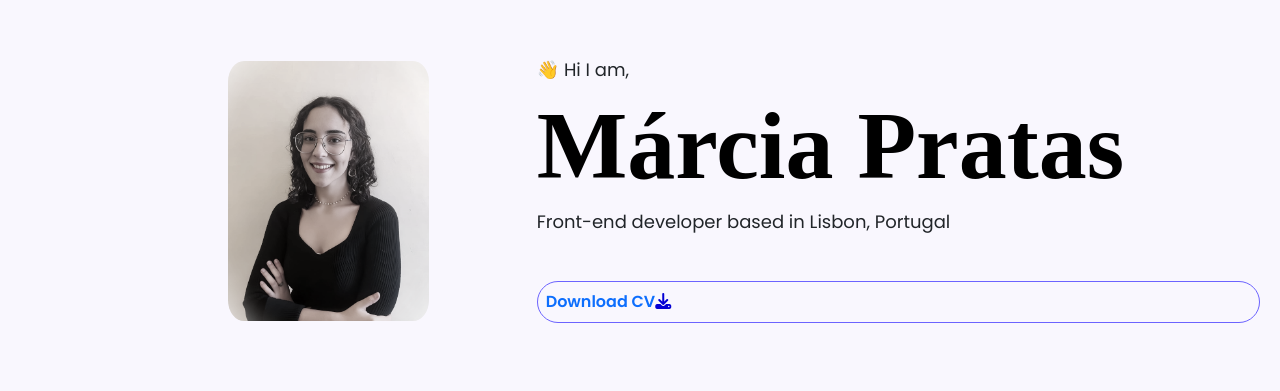
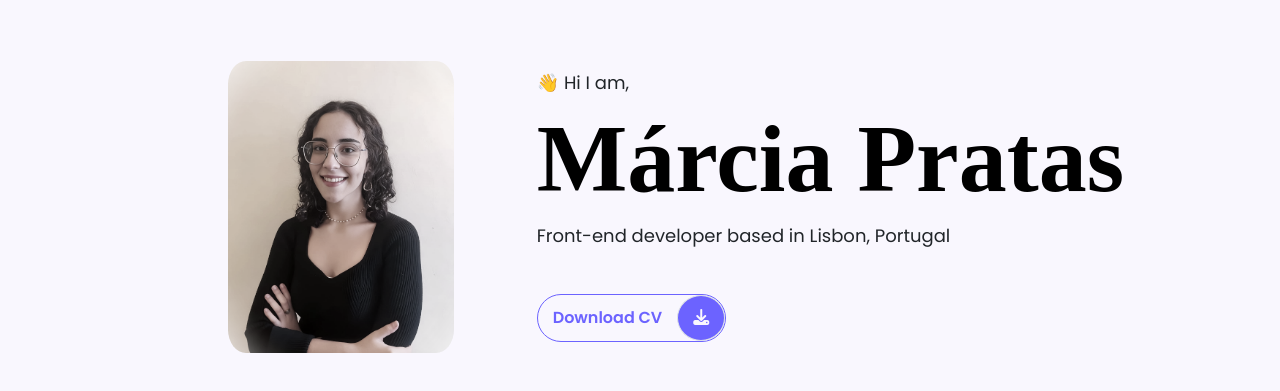
Before and after one commit to MarciaPratas2000/Portfolio-project, a plain HTML site: page index.html in a window 1280 px wide. Shown: the part 107-498 px from the top of the page. Drawn offline with nearby package versions, Linux system fonts and the light colour scheme.

Commit message:
Styled the button

```diff
--- a/index.html
+++ b/index.html
@@ -21,10 +21,10 @@
     <h2>👋 Hi I am,</h2>
     <h1>Márcia Pratas</h1>
     <h2 class="mb-5">Front-end developer based in Lisbon, Portugal</h2>
-    <div class="btn-cv d-flex p-2" >
+    <div class="btn-cv d-flex align-items-center" >
       <a href="#" class="btn-text text-decoration-none">Download CV</a>
-      <span class="btn-icon">
-        <i class="fas fa-download"> </i>
+      <span class="btn-icon  border rounded-circle">
+        <i class="fas fa-download" aria-hidden="true"></i>
       </span>
     </div>
   </span>
--- a/style/portfolio.css
+++ b/style/portfolio.css
@@ -1,57 +1,84 @@
-body{  font-family: "Poppins", sans-serif;
-    transition: all 0.5s ease;
-
+:root {
+    --branding-color: #6c63ff;
+    --default-font-family: "Poppins", sans-serif;
+    --heading-font-family: "Playfair Display", serif;
+    --secondary-color: #f9f7fe;
 }
 
-:root {
-    --branding-color: #6c63ff;
-    --secondary-color: #f9f7fe;
-    --heading-font-family: "Playfair Display", serif;
-    --default-font-family: "Poppins", sans-serif;
-}
-.hero {
-    background: var(--secondary-color);
-    padding: 160px 20px;
+body {
+    font-family: var(--default-font-family);
+    transition: all 1s ease;
 }
 
-.hero img{
-margin-left: 40%;
-max-width: 40%;
-border-radius: 8%;
-filter: grayscale(80%);
-
-
-}
-.hero img:hover{
-    filter: none;
-    cursor: pointer;
+h1,
+h3,
+h4,
+h5,
+h6 {
+    color: black;
+    font-family: var(--heading-font-family);
+    font-weight: 600;
 }
 
 h1 {
     font-size: 96px;
 }
 
-
-h1, h3, h4, h5, h6 {
-    color: black;
-    font-family: var(--heading-font-family);
-    font-weight:600;
-}
-h2{
- font-weight: 300;
- font-size:large;
+h2 {
+    font-size: large;
+    font-weight: 300;
 }
 
 .btn-cv {
+    align-self: flex-start;
+    border: 1px solid var(--branding-color);
     border-radius: 30px;
-    color: rgb(4, 0, 212);
+    color: var(--branding-color);
+    display: flex;
     font-weight: 600;
-    border: 1px solid var(--branding-color);
-    display: flex;
-    align-self: flex-start;
     overflow: hidden;
+    width: fit-content;
+    height: fit-content;
 }
 
-.btn-cv:hover{
-     cursor: pointer;
+.btn-cv:hover , .btn-cv:hover .btn-icon  {
+    cursor: pointer;
+    background-color: var(--branding-color);
+    transition: all 0.4s ease-in-out;
+
 }
+
+.btn-cv:hover .btn-text {
+    color: var(--secondary-color); /* Change the text color to white when hovering */
+}
+
+.btn-icon {
+    border: 5px solid var(--branding-color)  ;
+    color: var(--secondary-color);
+    background-color: var(--branding-color);
+    padding: 10px 15px;
+}
+
+.btn-text {
+    color: var(--branding-color);
+    padding: 0px 15px;
+
+}
+
+
+.hero {
+    background: var(--secondary-color);
+    padding: 160px 20px;
+}
+
+.hero img {
+    border-radius: 8%;
+    filter: grayscale(70%);
+    margin-left: 40%;
+    max-width: 45%;
+}
+
+.hero img:hover {
+    cursor: pointer;
+    filter: none;
+}
```
